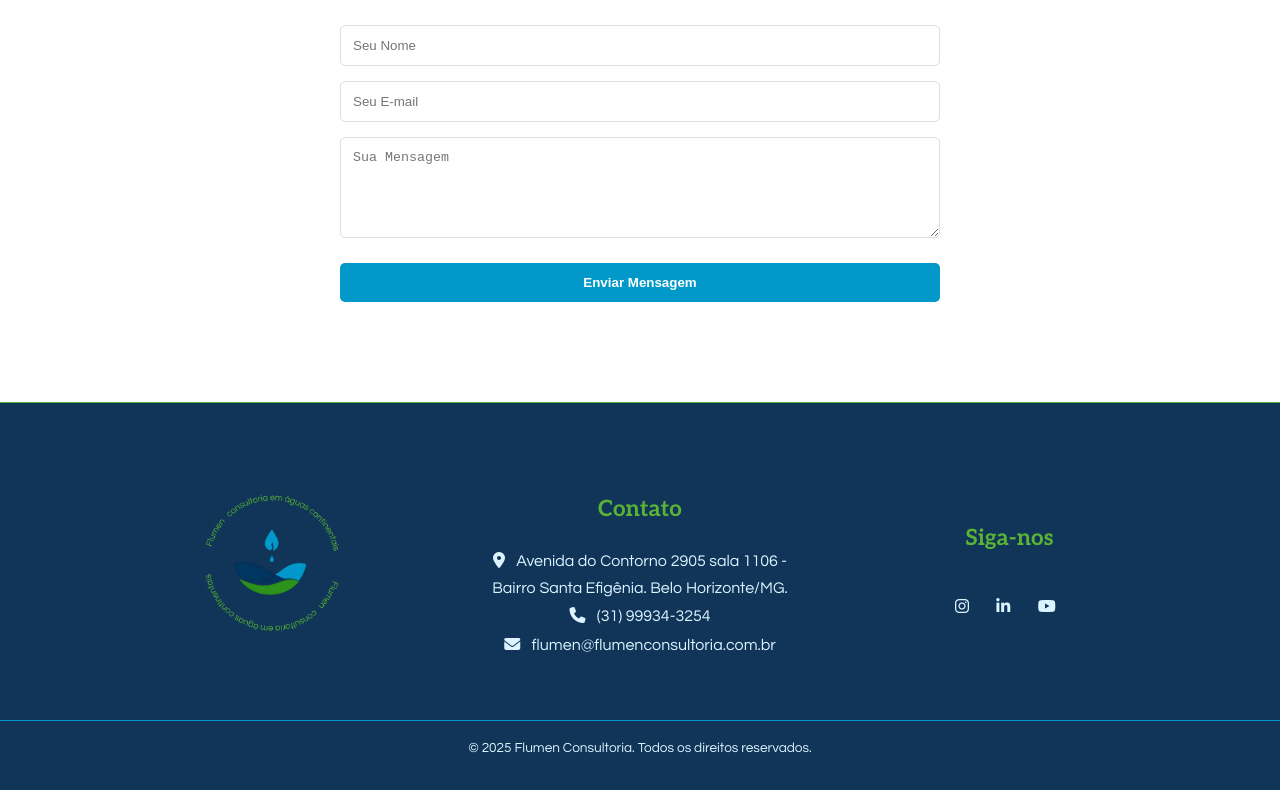
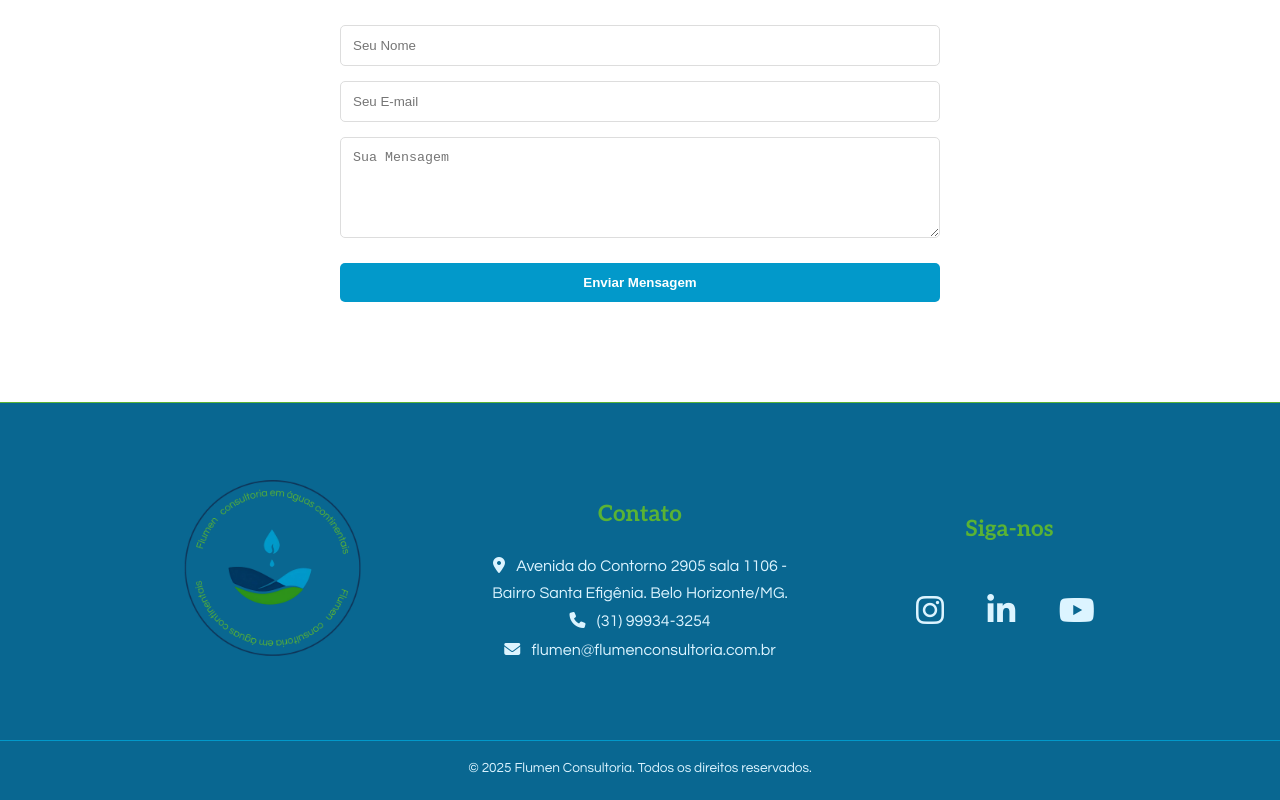
Before and after one commit to gabrielgdrbandeira/FlumenConsultoria, a plain HTML site: page index.html in a window 1280 px wide. Shown: the part 2304-3104 px from the top of the page. Drawn offline with Linux system fonts and the light colour scheme.

Commit message:
Mudança cor footer

```diff
--- a/index.css
+++ b/index.css
@@ -2,6 +2,7 @@
 :root {
   --cor-fundo-claro: #dcf4ff;
   --cor-azul-medio: #0299ca;
+  --cor-azul-medio-escuro: #096791;
   --cor-azul-escuro: #103558;
   --cor-verde-destaque: #5ab334;
   --cor-branco: #ffffff;
@@ -268,9 +269,9 @@ section:nth-child(odd) { background-color:#f9f9f9; }
 
 /* === FOOTER ATUALIZADO === */
 .footer {
-  background-color: var(--cor-azul-escuro);
+  background-color: var(--cor-azul-medio-escuro);
   color: var(--cor-azul-medio);
-  padding: 60px 0 30px;
+  padding: 50px 0 20px;
   border-top: 1px solid var(--cor-verde-destaque);
 }
 .footer .container {
@@ -282,7 +283,7 @@ section:nth-child(odd) { background-color:#f9f9f9; }
   text-align: center;
 }
 .footer-logo {
-  height: 200px;
+  height: 230px;
   margin-bottom: 1rem;
 }
 .footer-col h4 {
@@ -300,9 +301,13 @@ section:nth-child(odd) { background-color:#f9f9f9; }
 .footer-col i {
   margin-right: 8px;
 }
+.social-links i {
+  font-size: 2rem; /* Ajuste o valor */
+}
+
 .social-links a {
-  font-size: 2rem;
-  margin: 0 0.5rem;
+  font-size: 3rem;
+  margin: 0 1rem;
   transition: transform 0.3s ease,color 0.3s ease;
 }
 .social-links a:hover {
```
